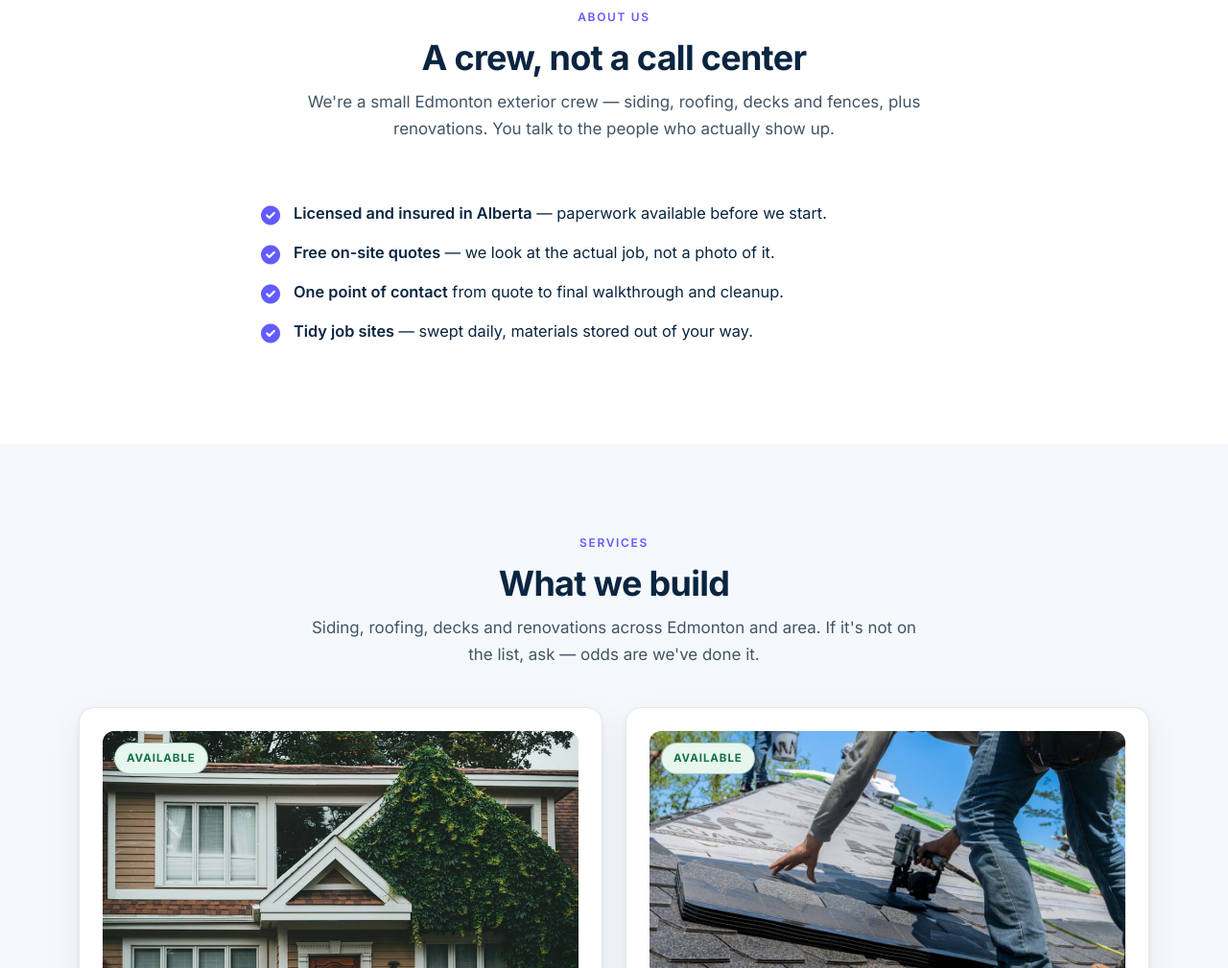
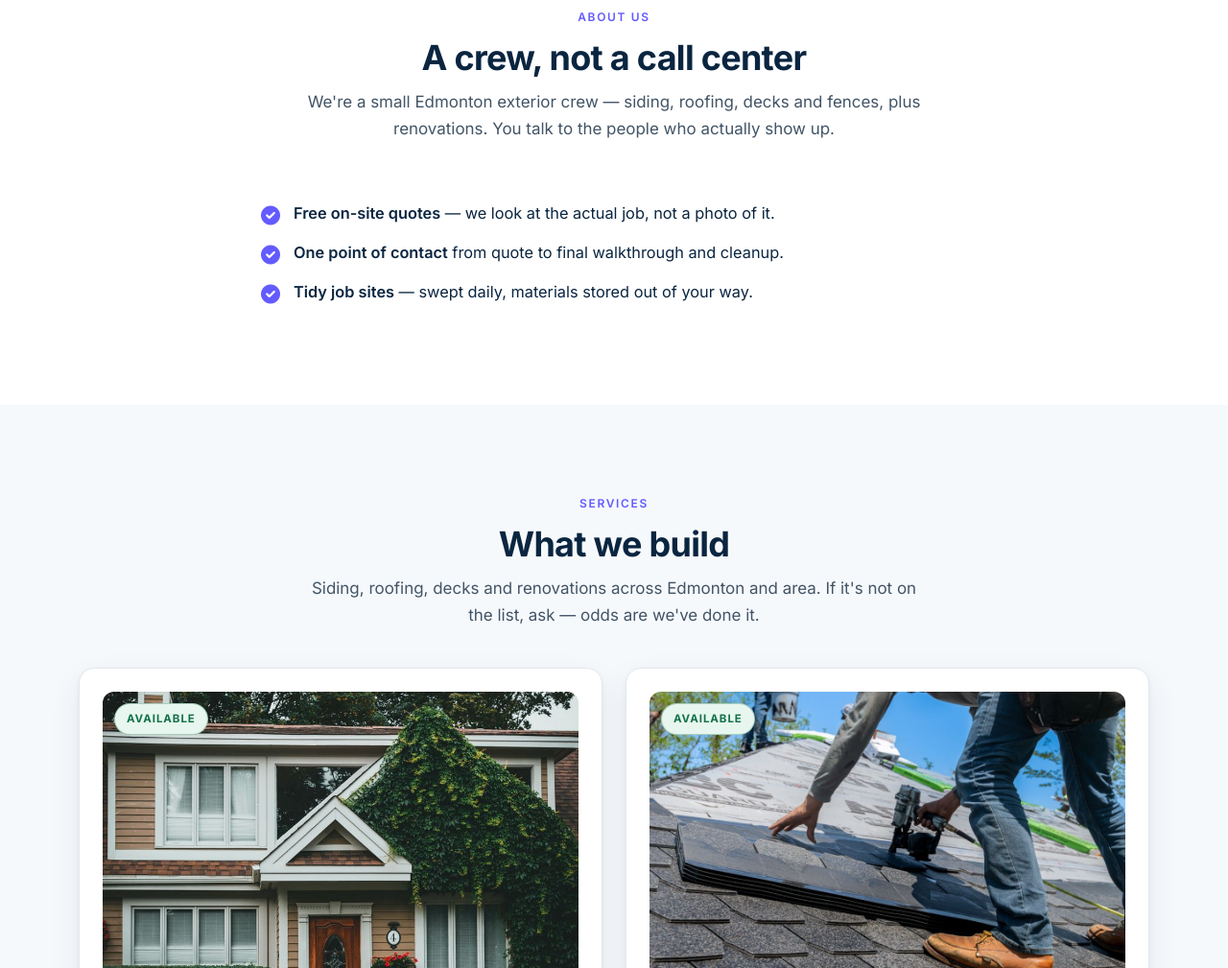
Before and after one commit to alexstrilets/squareconstruction, a plain HTML site: page index.html in a window 1280 px wide. Shown: the part 821-1830 px from the top of the page at 96% size. Drawn offline with nearby package versions, Linux system fonts and the light colour scheme.

Commit message:
Remove the licensed-and-insured bullet from About, per Dima

```diff
--- a/index.html
+++ b/index.html
@@ -80,7 +80,6 @@
       <div class="row">
         <div class="col-lg-8 mx-auto content">
           <ul>
-            <li><i class="fa-solid fa-circle-check" aria-hidden="true"></i><strong>Licensed and insured in Alberta</strong> &mdash; paperwork available before we start.</li>
             <li><i class="fa-solid fa-circle-check" aria-hidden="true"></i><strong>Free on-site quotes</strong> &mdash; we look at the actual job, not a photo of it.</li>
             <li><i class="fa-solid fa-circle-check" aria-hidden="true"></i><strong>One point of contact</strong> from quote to final walkthrough and cleanup.</li>
             <li><i class="fa-solid fa-circle-check" aria-hidden="true"></i><strong>Tidy job sites</strong> &mdash; swept daily, materials stored out of your way.</li>
```
